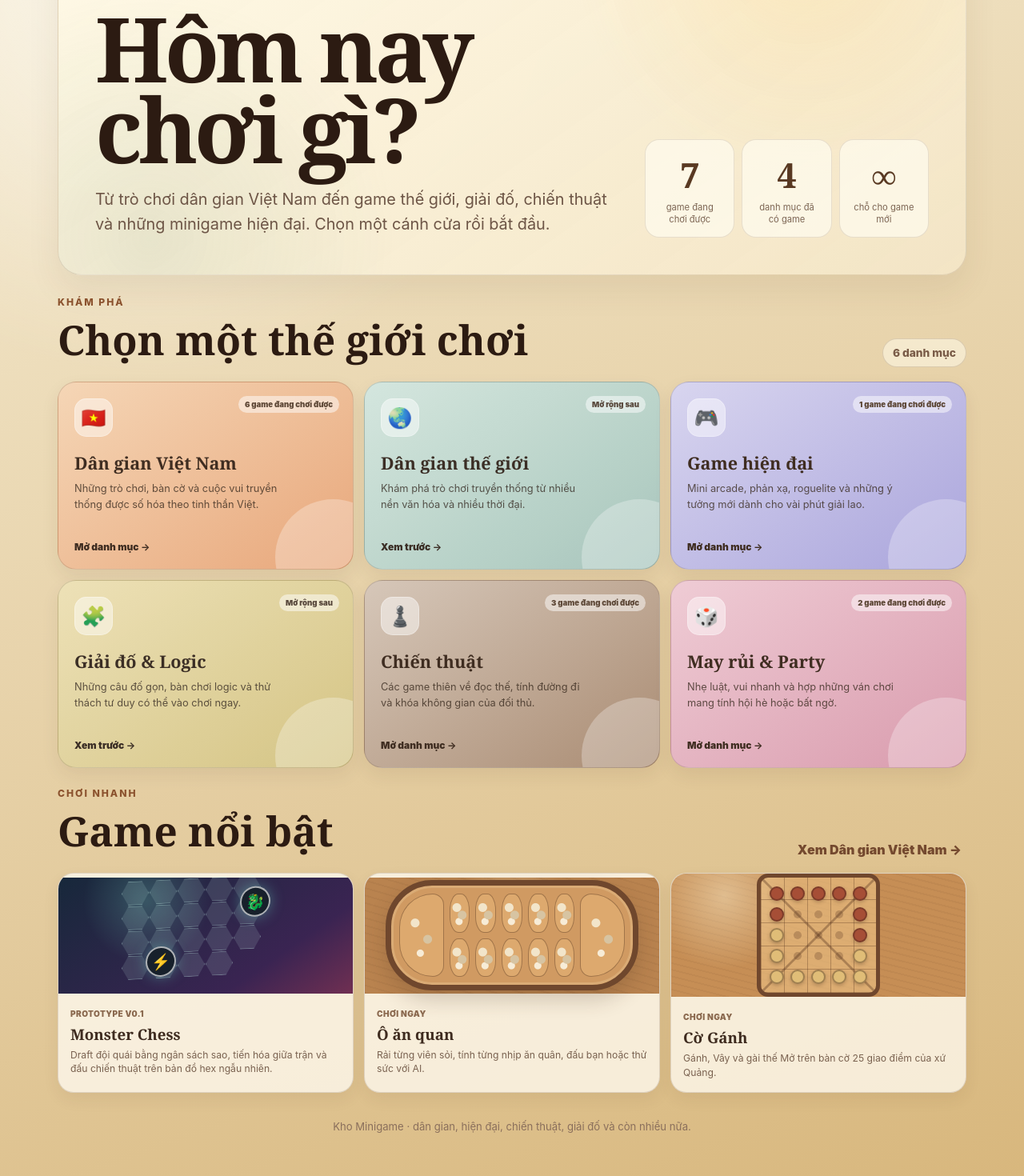
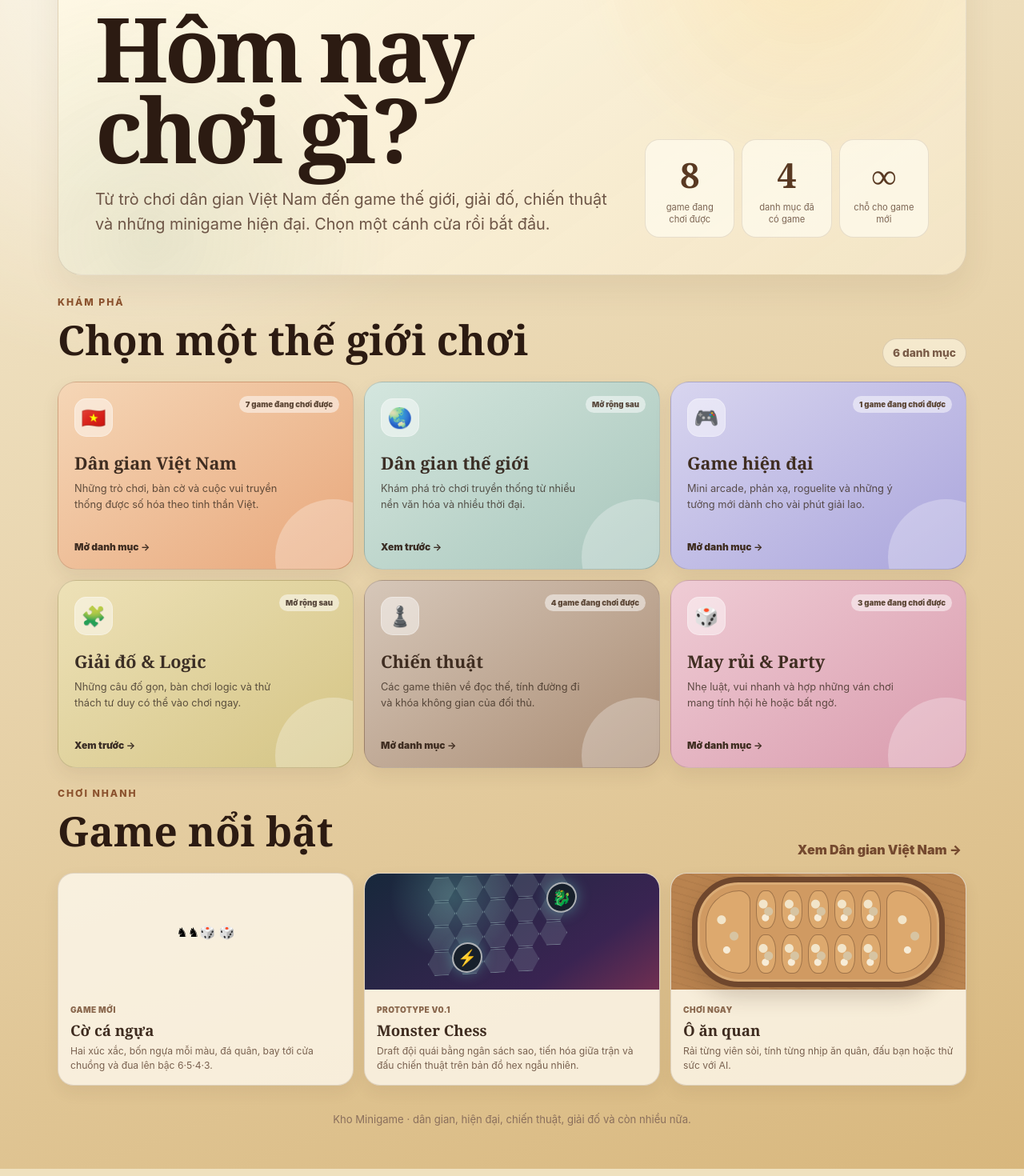
Before and after one commit to momentum448-glitch/Minigame, a React (Vite) app: page / in a window 1280 px wide. Shown: the part 138-1608 px from the top of the page at 80% size. Built offline with nearby package versions, Linux system fonts and the light colour scheme.

Commit message:
feat: register Co Ca Ngua in game lobby

```diff
--- a/src/App.tsx
+++ b/src/App.tsx
@@ -6,6 +6,7 @@ import CoLuaNgoGame from './CoLuaNgoGame';
 import TamCucGame from './TamCucGame';
 import BaiChoiGame from './BaiChoiGame';
 import MonsterChessGame from './MonsterChessGame';
+import CoCaNguaGame from './CoCaNguaGame';
 
 type GameId =
   | 'o-an-quan'
@@ -14,7 +15,8 @@ type GameId =
   | 'co-lua-ngo'
   | 'tam-cuc'
   | 'bai-choi'
-  | 'monster-chess';
+  | 'monster-chess'
+  | 'co-ca-ngua';
 
 type CategoryId =
   | 'vietnamese-folk'
@@ -90,6 +92,14 @@ const games: GameMeta[] = [
     eyebrow: 'Đang hoàn thiện audio'
   },
   {
+    id: 'co-ca-ngua',
+    title: 'Cờ cá ngựa',
+    description: 'Hai xúc xắc, bốn ngựa mỗi màu, đá quân, bay tới cửa chuồng và đua lên bậc 6·5·4·3.',
+    cta: 'Vào đường đua',
+    categories: ['vietnamese-folk', 'party'],
+    eyebrow: 'Game mới'
+  },
+  {
     id: 'monster-chess',
     title: 'Monster Chess',
     description: 'Draft đội quái bằng ngân sách sao, tiến hóa giữa trận và đấu chiến thuật trên bản đồ hex ngẫu nhiên.',
@@ -107,7 +117,7 @@ const categories: CategoryMeta[] = [
     description: 'Những trò chơi, bàn cờ và cuộc vui truyền thống được số hóa theo tinh thần Việt.',
     accent: 'viet',
     gameIds: games.filter((game) => game.categories.includes('vietnamese-folk')).map((game) => game.id),
-    note: '6 game đang chơi được'
+    note: `${games.filter((game) => game.categories.includes('vietnamese-folk')).length} game đang chơi được`
   },
   {
     id: 'world-folk',
@@ -125,7 +135,7 @@ const categories: CategoryMeta[] = [
     description: 'Mini arcade, phản xạ, roguelite và những ý tưởng mới dành cho vài phút giải lao.',
     accent: 'modern',
     gameIds: games.filter((game) => game.categories.includes('modern')).map((game) => game.id),
-    note: '1 game đang chơi được'
+    note: `${games.filter((game) => game.categories.includes('modern')).length} game đang chơi được`
   },
   {
     id: 'puzzle',
@@ -143,7 +153,7 @@ const categories: CategoryMeta[] = [
     description: 'Các game thiên về đọc thế, tính đường đi và khóa không gian của đối thủ.',
     accent: 'strategy',
     gameIds: games.filter((game) => game.categories.includes('strategy')).map((game) => game.id),
-    note: '3 game đang chơi được'
+    note: `${games.filter((game) => game.categories.includes('strategy')).length} game đang chơi được`
   },
   {
     id: 'party',
@@ -152,7 +162,7 @@ const categories: CategoryMeta[] = [
     description: 'Nhẹ luật, vui nhanh và hợp những ván chơi mang tính hội hè hoặc bất ngờ.',
     accent: 'party',
     gameIds: games.filter((game) => game.categories.includes('party')).map((game) => game.id),
-    note: '2 game đang chơi được'
+    note: `${games.filter((game) => game.categories.includes('party')).length} game đang chơi được`
   }
 ];
 
@@ -248,6 +258,19 @@ function renderGameArt(id: GameId) {
     );
   }
 
+  if (id === 'co-ca-ngua') {
+    return (
+      <div className="game-art cacngua-art" aria-hidden="true">
+        <div className="ccn-mini-track">
+          {Array.from({ length: 20 }, (_, index) => <span key={index} />)}
+          <b className="ccn-mini-horse a">♞</b>
+          <b className="ccn-mini-horse b">♞</b>
+          <i>🎲 🎲</i>
+        </div>
+      </div>
+    );
+  }
+
   if (id === 'monster-chess') {
     return (
       <div className="game-art monsterchess-art" aria-hidden="true">
@@ -318,6 +341,7 @@ export default function App() {
   if (route === 'tam-cuc') return <TamCucGame onBack={returnFromGame} />;
   if (route === 'bai-choi') return <BaiChoiGame onBack={returnFromGame} />;
   if (route === 'monster-chess') return <MonsterChessGame onBack={returnFromGame} />;
+  if (route === 'co-ca-ngua') return <CoCaNguaGame onBack={returnFromGame} />;
 
   const currentCategoryId = route.startsWith('category/')
     ? route.slice('category/'.length) as CategoryId
@@ -395,7 +419,7 @@ export default function App() {
     );
   }
 
-  const featuredIds: GameId[] = ['monster-chess', 'o-an-quan', 'co-ganh'];
+  const featuredIds: GameId[] = ['co-ca-ngua', 'monster-chess', 'o-an-quan'];
   const featuredGames = featuredIds.map((id) => gameById[id]);
   const playableCategories = categories.filter((category) => category.gameIds.length > 0);
 
```
